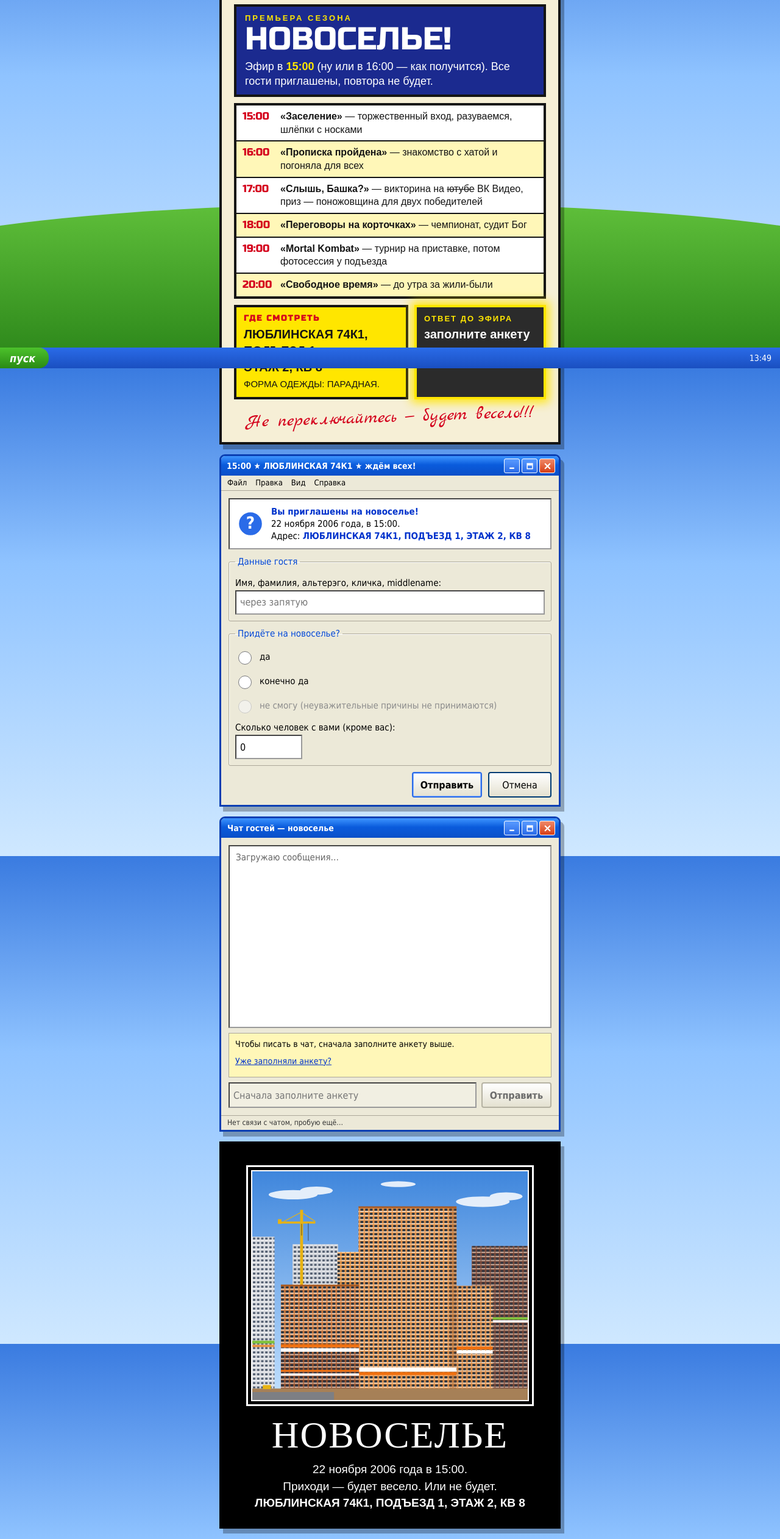
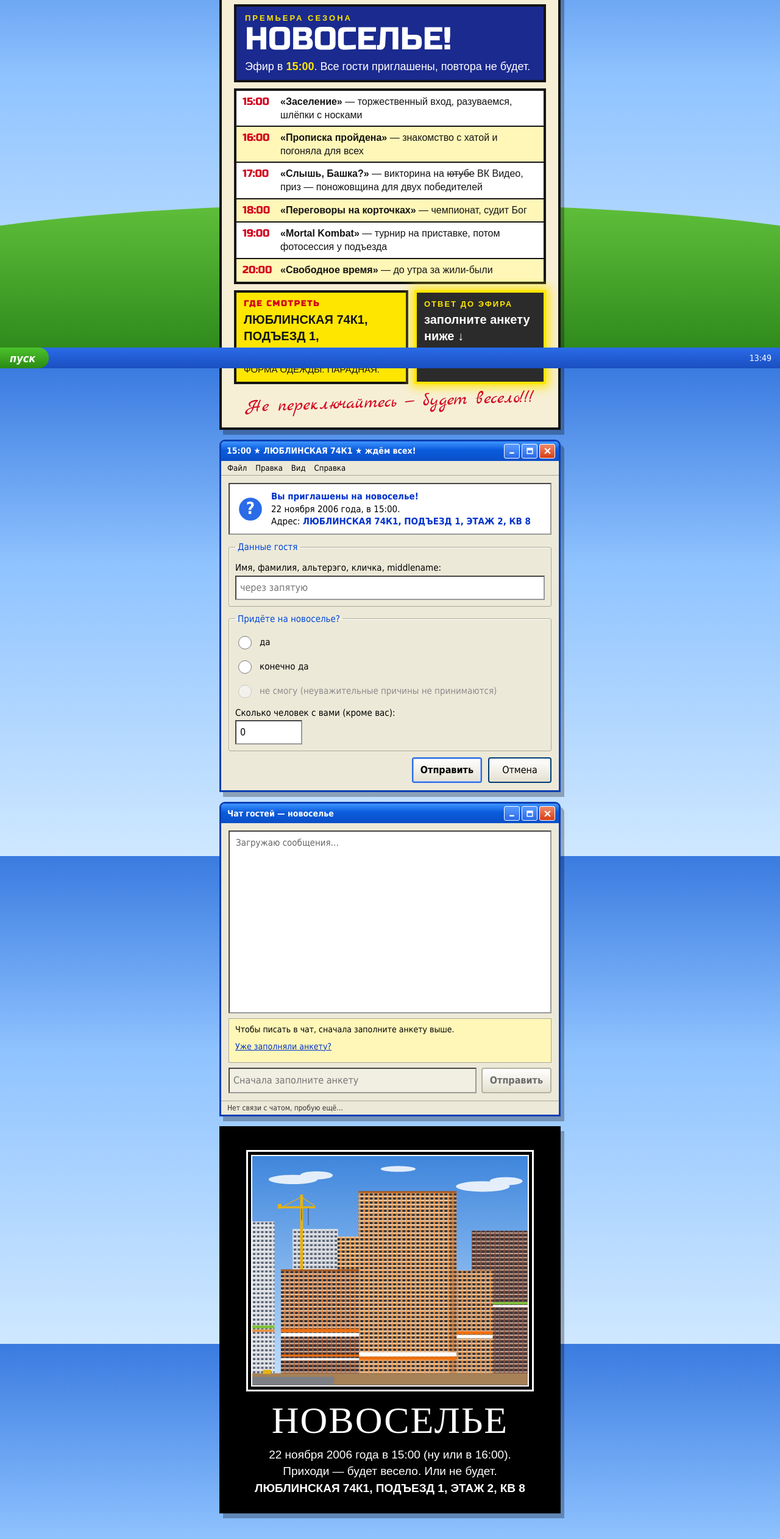
Before and after one commit to Gepackstuck/novosele, a plain HTML site: page index.html in a window 1280 px wide. Shown: the part 196-2720 px from the top of the page at 61% size. Drawn offline with Linux system fonts and the light colour scheme; no server answers.

Commit message:
Add files via upload

```diff
--- a/index.html
+++ b/index.html
@@ -117,7 +117,7 @@ input:disabled{background:#f1efe2;color:#777}
 <!-- ===== ТЕЛЕПРОГРАММА ===== -->
 <section class="tv" aria-label="Телепрограмма вечера">
 <div class="tv-h"><div class="tv-h1"><div class="tv-title ru">ТЕЛЕ<br>ПРОГРАММА</div><div class="tv-date">22 НОЯБРЯ 2006 · ОДИН ВЕЧЕР · ОДИН КАНАЛ</div></div><div class="tv-age"><b class="ru">16+</b><span>ё маё</span></div></div>
-<div class="tv-prem"><small>ПРЕМЬЕРА СЕЗОНА</small><div class="big ru">НОВОСЕЛЬЕ!</div><p>Эфир в <b>15:00</b> (ну или в 16:00 — как получится). Все гости приглашены, повтора не будет.</p></div>
+<div class="tv-prem"><small>ПРЕМЬЕРА СЕЗОНА</small><div class="big ru">НОВОСЕЛЬЕ!</div><p>Эфир в <b>15:00</b>. Все гости приглашены, повтора не будет.</p></div>
 <div class="tv-list">
 <div class="tv-row"><span class="tm ru">15:00</span><span><b>«Заселение»</b> — торжественный вход, разуваемся, шлёпки с носками</span></div>
 <div class="tv-row"><span class="tm ru">16:00</span><span><b>«Прописка пройдена»</b> — знакомство с хатой и погоняла для всех</span></div>
@@ -197,7 +197,7 @@ input:disabled{background:#f1efe2;color:#777}
 <rect x="18" y="366" width="14" height="7" fill="#e8b312"/>
 </svg></div></div>
 <h2>НОВОСЕЛЬЕ</h2>
-<p>22 ноября 2006 года в 15:00.<br>Приходи — будет весело. Или не будет.<br><b data-cfg="address">ЛЮБЛИНСКАЯ 74К1, ПОДЪЕЗД 1, ЭТАЖ 2, КВ 8</b></p>
+<p>22 ноября 2006 года в 15:00 (ну или в 16:00).<br>Приходи — будет весело. Или не будет.<br><b data-cfg="address">ЛЮБЛИНСКАЯ 74К1, ПОДЪЕЗД 1, ЭТАЖ 2, КВ 8</b></p>
 </section>
 
 </div>
```
